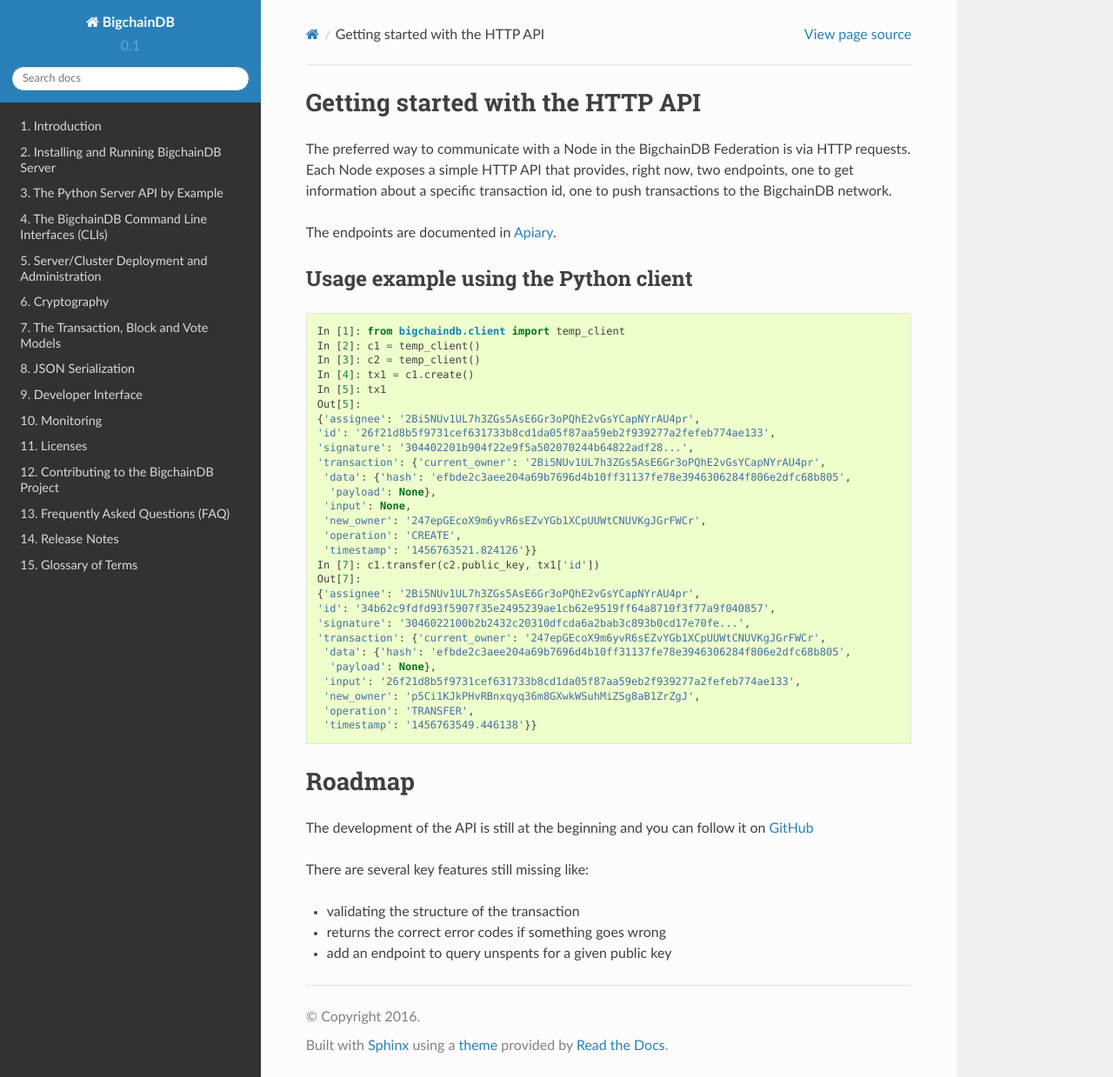
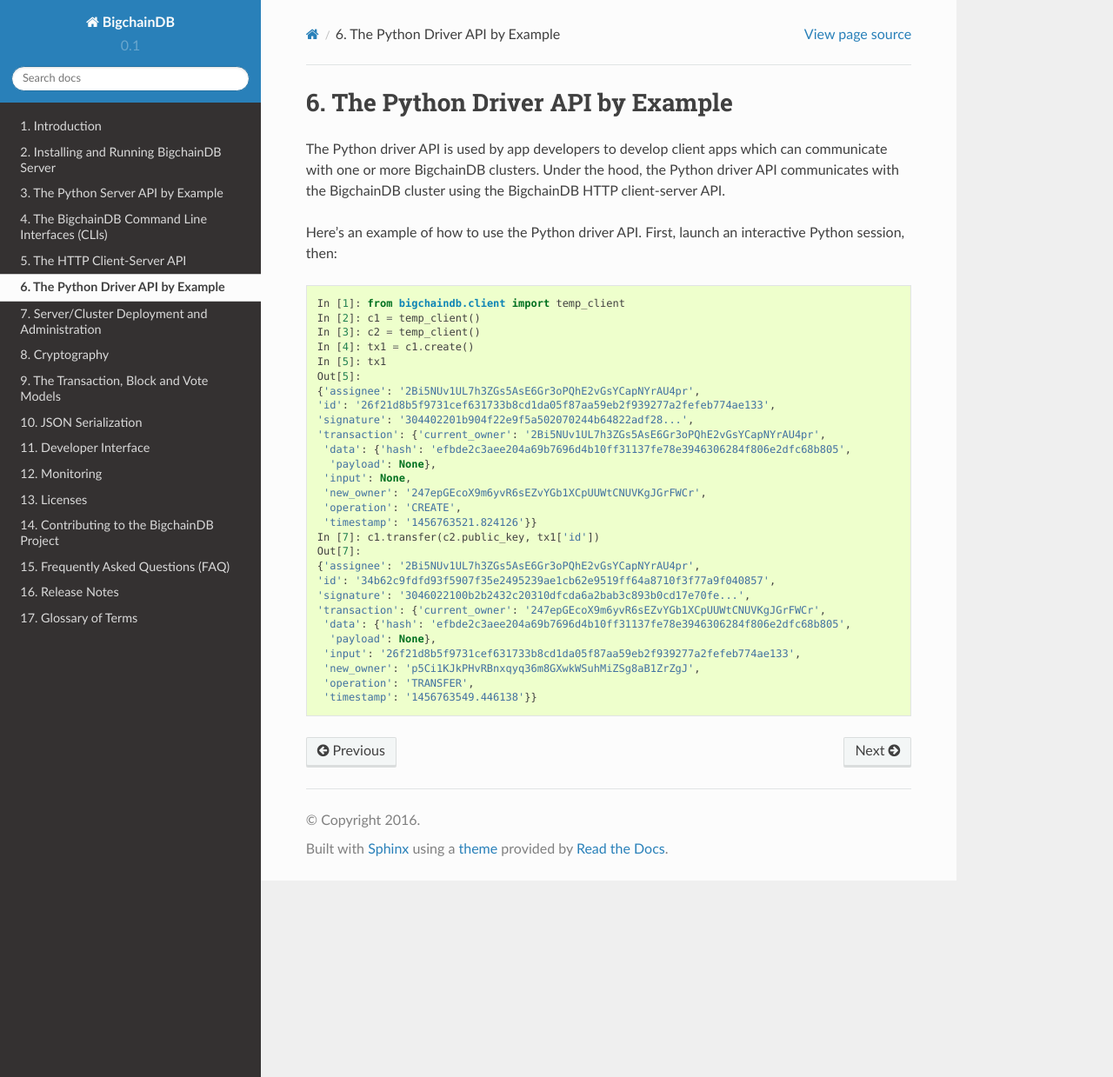
Before and after one commit to bigchaindb/bigchaindb, a Sphinx documentation site: the page built from docs/source/python-driver-api-examples.md, in a window 1280 px wide and 1239 px high. Shown: the whole window at 87% size. Built offline with Sphinx 7.4.7 and the Read the Docs theme 2.0.0, drawn with Linux system fonts in a browser that asks for light colours; pages that are not in the unit, such as notebooks, are missing from menus.

Commit message:
Restrutured docs for HTTP and Python driver APIs

````diff
--- a/docs/source/index.rst
+++ b/docs/source/index.rst
@@ -16,7 +16,8 @@
    installing-server
    python-server-api-examples
    bigchaindb-cli
-   python-api-tutorial
+   http-client-server-api
+   python-driver-api-examples
    admin
    cryptography
    models
--- a/docs/source/python-driver-api-examples.md
+++ b/docs/source/python-driver-api-examples.md
@@ -1,14 +1,8 @@
-# Getting started with the HTTP API
+# The Python Driver API by Example
 
-The preferred way to communicate with a Node in the BigchainDB Federation is via HTTP requests.
-Each Node exposes a simple HTTP API that provides, right now, two endpoints, one to get information about a specific
-transaction id, one to push transactions to the BigchainDB network.
+The Python driver API is used by app developers to develop client apps which can communicate with one or more BigchainDB clusters. Under the hood, the Python driver API communicates with the BigchainDB cluster using the BigchainDB HTTP client-server API.
 
-The endpoints are documented in [Apiary](http://docs.bigchaindb.apiary.io/).
-
-
-## Usage example using the Python client
-
+Here's an example of how to use the Python driver API. First, launch an interactive Python session, then:
 ```python
 In [1]: from bigchaindb.client import temp_client
 In [2]: c1 = temp_client()
@@ -39,14 +33,3 @@
  'operation': 'TRANSFER',
  'timestamp': '1456763549.446138'}}
 ```
-
-
-# Roadmap
-
-The development of the API is still at the beginning and you can follow it on
-[GitHub](https://github.com/bigchaindb/bigchaindb/issues?q=is%3Aissue+is%3Aopen+label%3Arest-api)
-
-There are several key features still missing like:
- - validating the structure of the transaction
- - returns the correct error codes if something goes wrong
- - add an endpoint to query unspents for a given public key
````
Also changed, not shown: README.md (+1 -0 lines), docs/source/http-client-server-api.md (added, +5 -0 lines).
